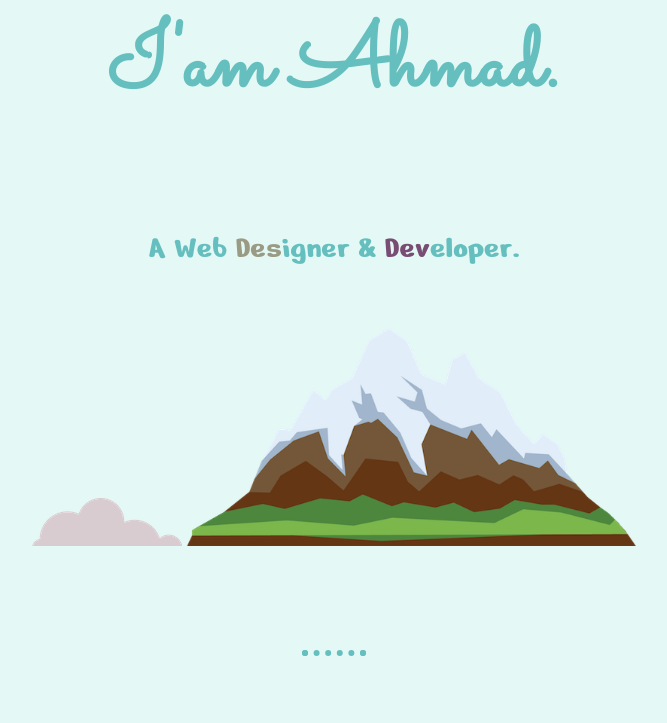
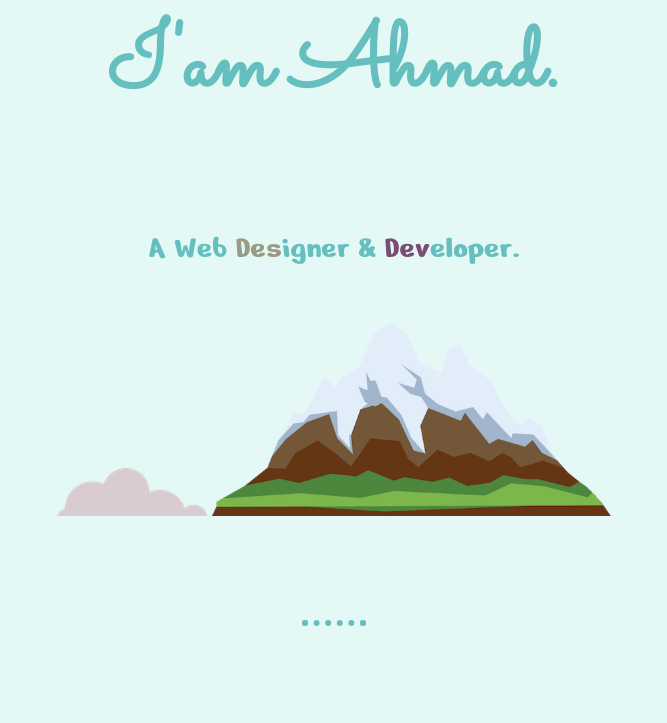
Before and after one commit to ahmadalawieh/portfolio, a plain HTML site: page index.html in a window 1280 px wide. Shown: the part 992-1715 px from the top of the page, without its empty margins (306-973 px from the left). Drawn offline with Linux system fonts and the light colour scheme.

Commit message:
Update index.html

```diff
--- a/index.html
+++ b/index.html
@@ -76,7 +76,7 @@
     <h1>I'am Ahmad.</h1>
     <h2>A Web <span>Des</span>igner & <span class="dev">Dev</span>eloper.</h2>
     <img class="bottom-cloud" src="img/cloud.png" alt="cloud-image">
-    <img width="450" src="img/mountain.png" alt="mountain-image">
+    <img width="400" src="img/mountain.png" alt="mountain-image">
   </div>
   <hr>
   <div class="middle-container">
```
